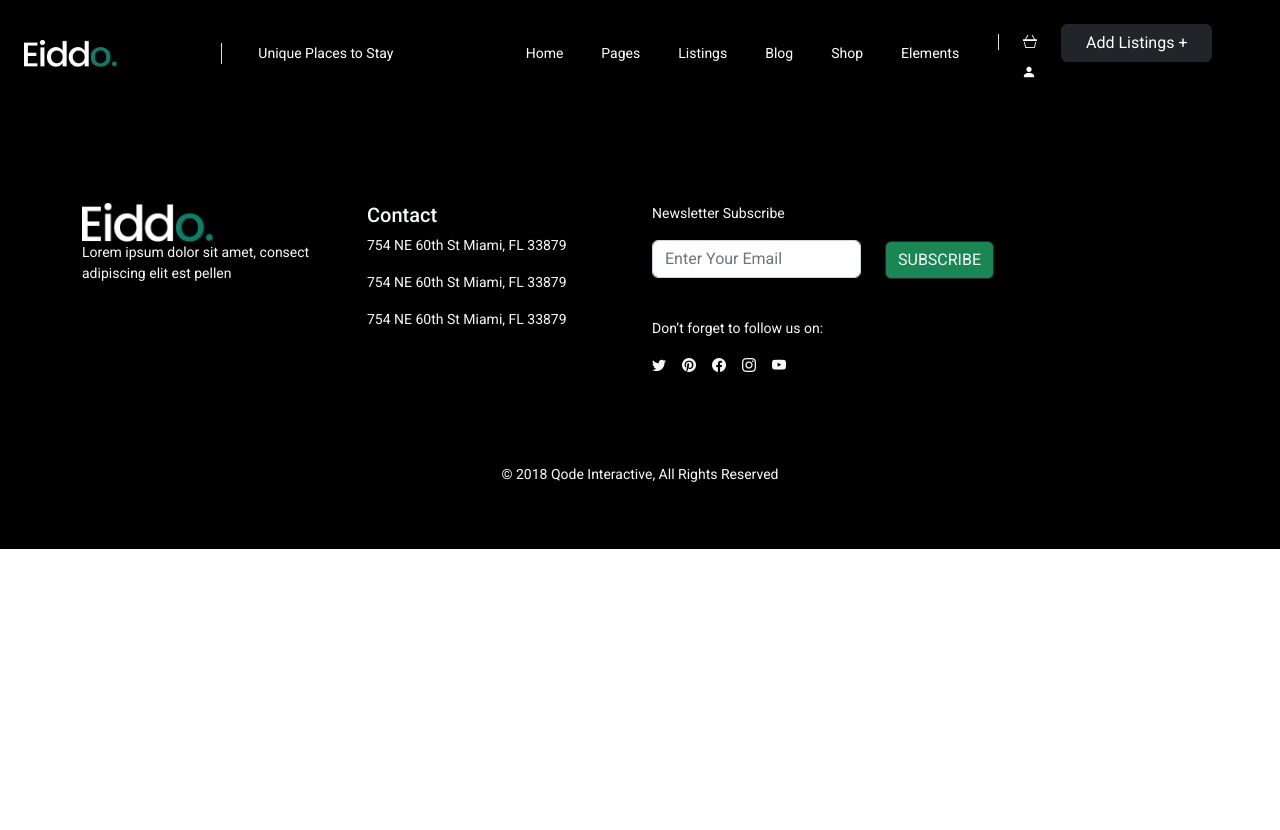
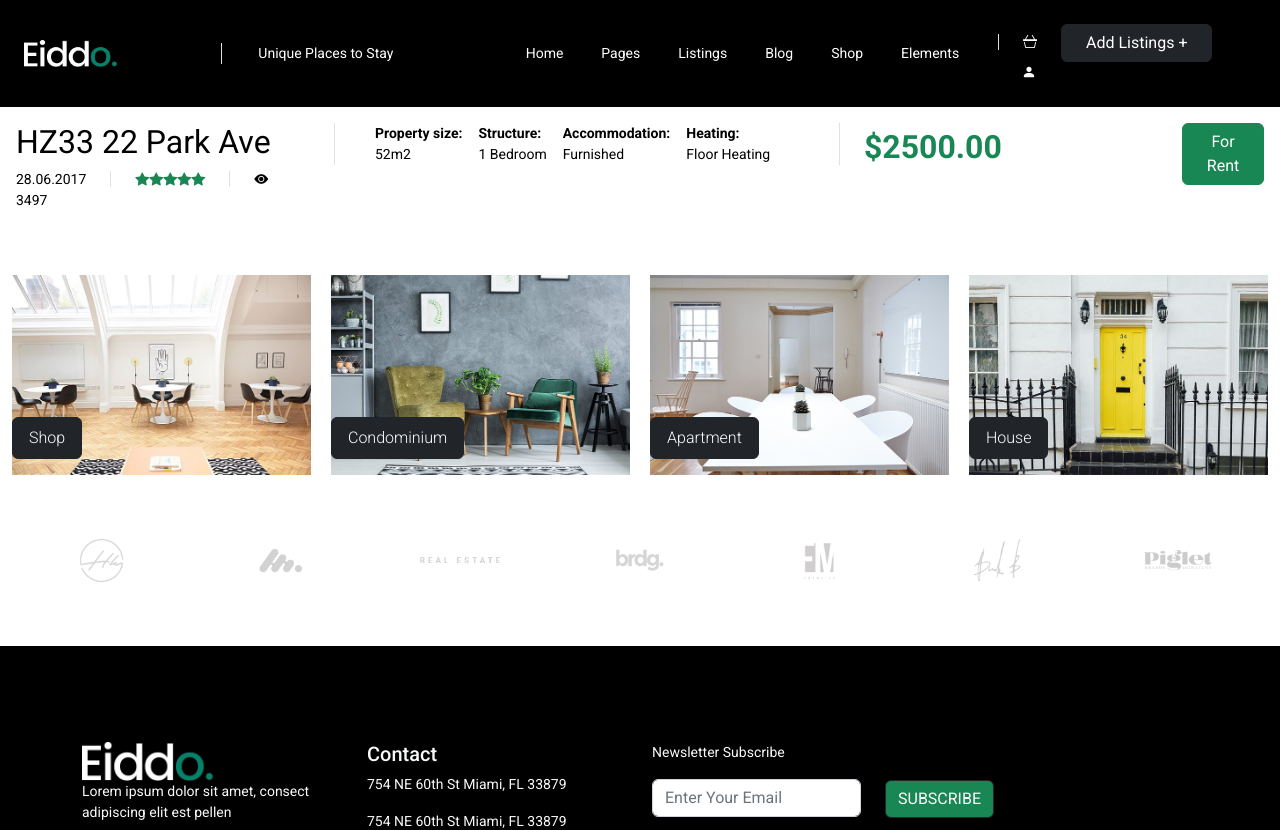
Before and after one commit to TseringDorjeeLama29/Real-State, a React (Create React App) app: page /featureItem/1 in a window 1280 px wide. Shown: the top 830 px of the page. Before the commit the page ends 800 px from the top, so only its background shows below. Built offline with nearby package versions, Linux system fonts and the light colour scheme.

Commit message:
location.js is completed

```diff
--- a/src/Components/ui/Button.js
+++ b/src/Components/ui/Button.js
@@ -4,7 +4,7 @@ import { Link } from 'react-router-dom'
 export default function Button() {
   return (
     <>
-        <button type="submit" className="btn-component btn btn-success mx-4 text-uppercase d-inline-block py-2 px-4 my-4"><Link className='text-decoration-none text-light'>Seach Places</Link> </button>
+        <button type="submit" className="btn-component btn btn-success mx-4 text-uppercase d-inline-block py-2 px-4 my-4"><Link to={'/location'} className='text-decoration-none text-light'>Seach Places</Link> </button>
     </>
   )
 }
--- a/src/Data/FeaturedItemData.js
+++ b/src/Data/FeaturedItemData.js
@@ -4,6 +4,10 @@ const FeauredItemData = [
         "title": "HZ33 22 Park Ave",
         "body": "New York - US",
         "condition": "For Rent",
+        "Property": "52m2",
+        "Structure": "1 Bedroom",
+        "Accommodation": "Furnished",
+        "Heating": "Floor Heating",
         "price": "$2500.00",
         "image": "/image/FeatureImg/H1-prop-feat-img-1.jpg",
     },
@@ -12,6 +16,10 @@ const FeauredItemData = [
         "title": " HZ32 109 Oxford St Soho",
         "body": "London – England",
         "condition": "For Sale",
+        "Property": "152m2",
+        "Structure": "8 Bedroom",
+        "Accommodation": "Furnished",
+        "Heating": "Floor Heating",
         "price": "$80.000",
         "image": "/image/FeatureImg/H1-prop-feat-img-2.jpg",
     },
@@ -20,6 +28,10 @@ const FeauredItemData = [
         "title": "HD17 90 Utica Ave",
         "body": "New York – US",
         "condition": "Just Sold",
+        "Property": "102m2",
+        "Structure": "4 Bedroom",
+        "Accommodation": "Furnished",
+        "Heating": "Floor Heating",
         "price": "$5.990",
         "image": "/image/FeatureImg/H1-prop-feat-img-3.jpg",
 
@@ -29,6 +41,10 @@ const FeauredItemData = [
         "title": " HD5 22 Rue Cujas",
         "body": "Paris – France",
         "condition": "For Rent",
+        "Property": "82m2",
+        "Structure": "2 Bedroom",
+        "Accommodation": "Furnished",
+        "Heating": "Floor Heating",
         "price": "$5.990",
         "image": "/image/FeatureImg/H1-prop-feat-img-4.jpg",
     },
@@ -37,6 +53,10 @@ const FeauredItemData = [
         "title": "H14 Betuwestraat 14",
         "body": "Amsterdam – Netherlands",
         "condition": "Just Sold",
+        "Property": "122m2",
+        "Structure": "6 Bedroom",
+        "Accommodation": "Furnished",
+        "Heating": "Floor Heating",
         "price": "$2.990",
         "image": "/image/FeatureImg/H1-prop-feat-img-5.jpg",
     },
@@ -45,6 +65,10 @@ const FeauredItemData = [
         "title": " H04 Frankenstrasse 9",
         "body": "Lucerne – Switzerland",
         "condition": "For Sale",
+        "Property": "42m2",
+        "Structure": "1 Bedroom",
+        "Accommodation": "Furnished",
+        "Heating": "Floor Heating",
         "price": "$75.000",
         "image": "/image/FeatureImg/H1-prop-feat-img-6.jpg",
     },
--- a/src/Main.js
+++ b/src/Main.js
@@ -19,7 +19,7 @@ export default function Main() {
         <Route path="/realState" element={<RealStateAgency />} />
         <Route path="/aboutus" element={<AboutUs />} />
         <Route path="/location" element={<Location />} />
-        <Route path="/featureItem" element={<FeatureItemsDetails />} />
+        <Route path="/featureItem/:featureId" element={<FeatureItemsDetails />} />
       </Routes>
 
     </>
--- a/src/Pages/Details/FeatureItemsDetails.js
+++ b/src/Pages/Details/FeatureItemsDetails.js
@@ -1,10 +1,46 @@
 import React from 'react'
-
+import { useParams } from 'react-router'
+import FeauredItemData from '../../Data/FeaturedItemData';
+import SwiperEnd from "../Home/SwiperEnd"
 
 
 export default function FeatureItemsDetails() {
+  let {featureId} = useParams();
+
+  let featureItem = FeauredItemData.filter((item) => item.id == featureId);
+
   return (
     <>
+      <div className="container-fluid p-3">
+          {
+            featureItem.map((val) => (
+              <div className="row">
+              <div className="col-lg-3">
+                <h3 className='fw-normal fs-2'>{val.title}</h3>
+                <ul className='mb-0 ps-0'>
+                  <li className='d-inline pe-4'>28.06.2017</li>
+                  <li className='d-inline px-4 text-success border-start border-end'><i class="bi bi-star-fill"></i><i class="bi bi-star-fill"></i><i class="bi bi-star-fill"></i><i class="bi bi-star-fill"></i><i class="bi bi-star-fill"></i></li>
+                  <li className='d-inline px-4 '><i class="bi bi-eye-fill"></i> 3497</li>
+                </ul>
+              </div>
+              <div className="col-lg-5">
+                <ul className='mb-0 border-start border-end '>
+                  <li className='d-inline-block px-2'><span className='fw-semibold'>Property size:</span> <br /> {val.Property}</li>
+                  <li className='d-inline-block px-2'><span className='fw-bolder'>Structure:</span> <br />{val.Structure}</li>
+                  <li className='d-inline-block px-2'><span className='fw-bolder'>Accommodation:</span> <br />{val.Accommodation}</li>
+                  <li className='d-inline-block px-2'><span className='fw-bolder'>Heating:</span> <br />{val.Heating}</li>
+                </ul>
+              </div>
+              <div className="col-lg-3">
+                <p className='fs-2 text-success fw-bold'>{val.price}</p>
+              </div>
+              <div className="col-lg-1">
+                <p className='btn btn-success me-0'>{val.condition}</p>
+              </div>
+        </div>
+            ))
+          }
+      </div>
 
       <SwiperEnd />
     </>
--- a/src/Pages/Home/FeatureItem.js
+++ b/src/Pages/Home/FeatureItem.js
@@ -14,7 +14,7 @@ export default function FeatureItem() {
                   <p className='position-absolute top-0 end-0 bg-success text-light p-1 b-3'>{value.condition}</p>
                   <img src={value.image} className="card-img-top w-100" alt="..." />
                   <div className="card-body">
-                    <h5 className="card-title mb-1 fw-bolder"><Link to={'/featureItem'} className="text-decoration-none text-dark">{value.title}</Link></h5>
+                    <h5 className="card-title mb-1 fw-bolder"><Link to={`/featureItem/${value.id}`} className="text-decoration-none text-dark">{value.title}</Link></h5>
                     <p className="card-text mb-1 fw-semibold">{value.body}</p>
                     <p className="card-text">{value.price}</p>
                   </div>
--- a/src/Pages/Home/SwiperEnd.js
+++ b/src/Pages/Home/SwiperEnd.js
@@ -4,7 +4,7 @@ import 'swiper/css';
 import { Autoplay } from "swiper";
 import SwiperEndData from '../../Data/SwiperEndData';
 import LogoData from '../../Data/LogoData';
-
+import { Link } from 'react-router-dom';
 
 export default function SwiperEnd() {
   return (
@@ -29,6 +29,7 @@ export default function SwiperEnd() {
                         <SwiperSlide>
 
                                 <img src={value.img} alt={value.title} className="w-100" />
+                                <p className="position-absolute btn btn-dark px-3 py-2 start-0 bottom-0"><Link to={'/location'} className="text-decoration-none text-white fw-light">{value.title}</Link></p>
 
                         </SwiperSlide>
                                 </div>
--- a/src/Pages/Home/SwiperPlace.js
+++ b/src/Pages/Home/SwiperPlace.js
@@ -28,6 +28,7 @@ export default function SwiperPlace() {
                         <SwiperSlide>
 
                                 <img src={value.img} alt={value.title} className="" />
+                                <p className="position-absolute btn btn-dark px-3 py-2"><Link to={'/location'} className="text-decoration-none text-white fw-light">{value.title}</Link></p>
 
                         </SwiperSlide>
                                 </div>
```
